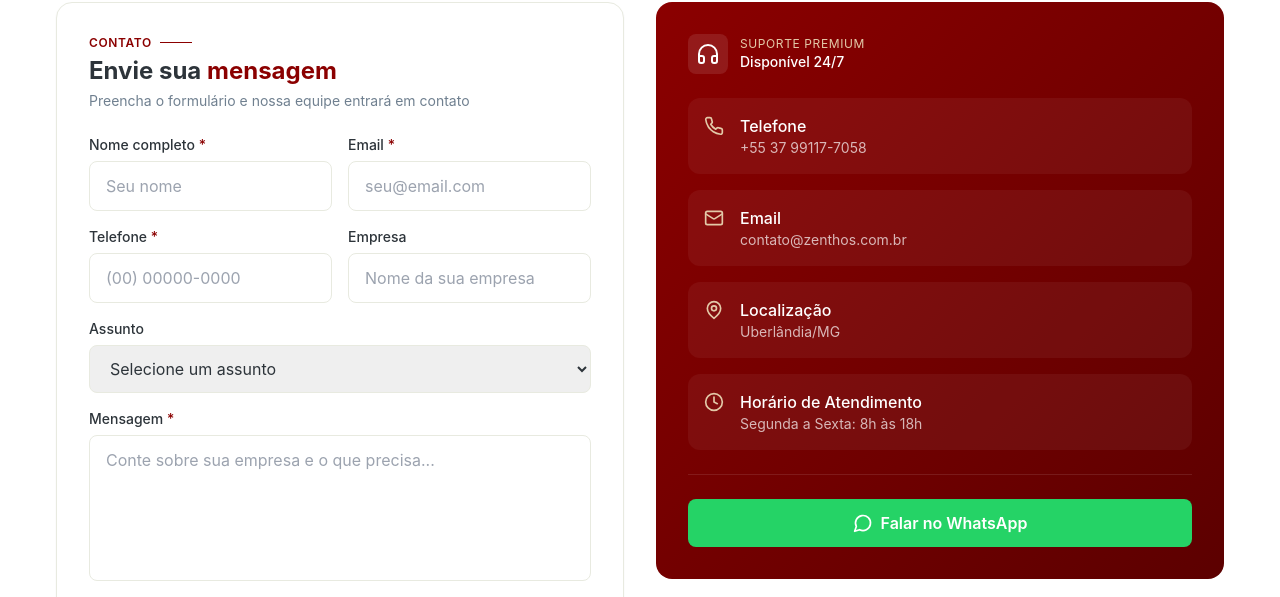
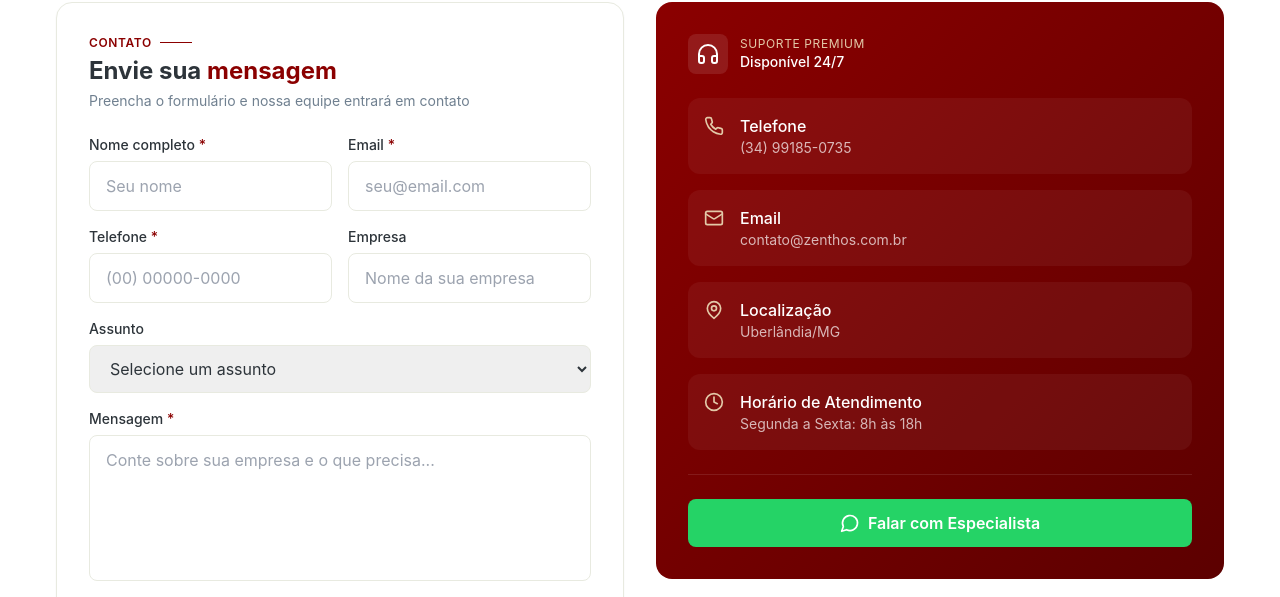
Before and after one commit to trivoroficial/consult_recruit, a Next.js app: page /contato in a window 1280 px wide. Shown: the part 634-1231 px from the top of the page. Built offline with nearby package versions, Linux system fonts and the light colour scheme.

Commit message:
Update WhatsApp contact details and link

```diff
--- a/src/app/(paginas)/contato/page.tsx
+++ b/src/app/(paginas)/contato/page.tsx
@@ -36,6 +36,9 @@ export default function ContatoPage() {
       setTimeout(() => setStatus('idle'), 3000)
     }, 1500)
   }
+
+  const whatsappNumber = "5534991850735"
+  const whatsappUrl = `https://wa.me/${whatsappNumber}?text=${encodeURIComponent("Olá! Gostaria de falar com um especialista da ZENTHOS.")}`
 
   return (
     <div className="min-h-screen bg-[#F8F4E6]">
@@ -259,7 +262,7 @@ export default function ContatoPage() {
                     <Phone className="h-5 w-5 text-[#E3C9A8] flex-shrink-0 mt-0.5" />
                     <div>
                       <p className="font-medium">Telefone</p>
-                      <p className="text-sm text-white/70">+55 37 99117-7058</p>
+                      <p className="text-sm text-white/70">(34) 99185-0735</p>
                     </div>
                   </div>
                   <div className="flex items-start gap-4 p-4 bg-white/5 rounded-xl hover:bg-white/10 transition">
@@ -286,10 +289,10 @@ export default function ContatoPage() {
                 </div>
 
                 <div className="mt-6 pt-6 border-t border-white/10">
-                  <a href="https://wa.me/5537991177058" target="_blank" rel="noopener noreferrer">
+                  <a href={whatsappUrl} target="_blank" rel="noopener noreferrer">
                     <button className="w-full py-3 bg-[#25D366] text-white rounded-lg hover:bg-[#1DA851] transition font-semibold flex items-center justify-center gap-2">
                       <MessageCircle className="h-5 w-5" />
-                      Falar no WhatsApp
+                      Falar com Especialista
                     </button>
                   </a>
                 </div>
```
